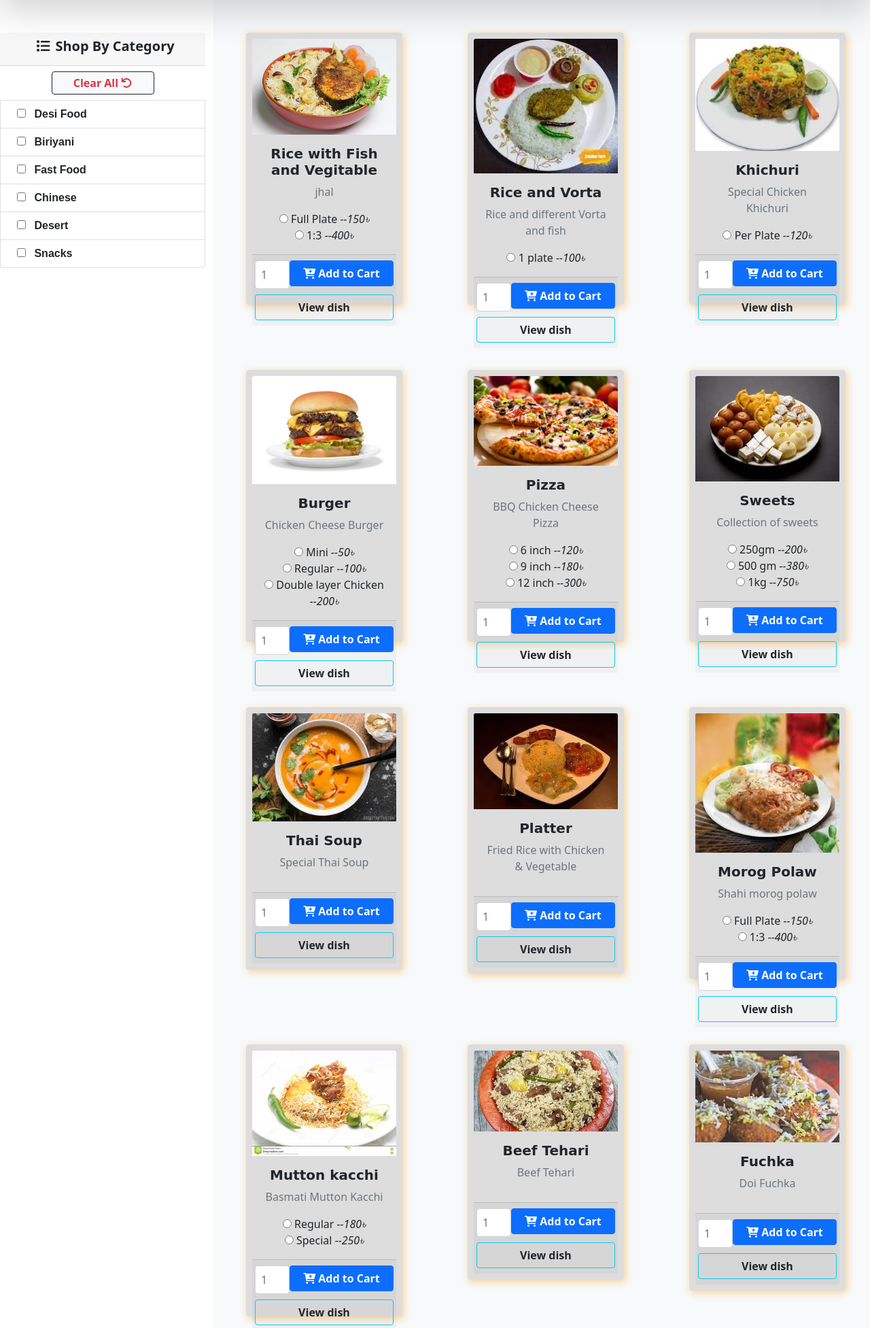
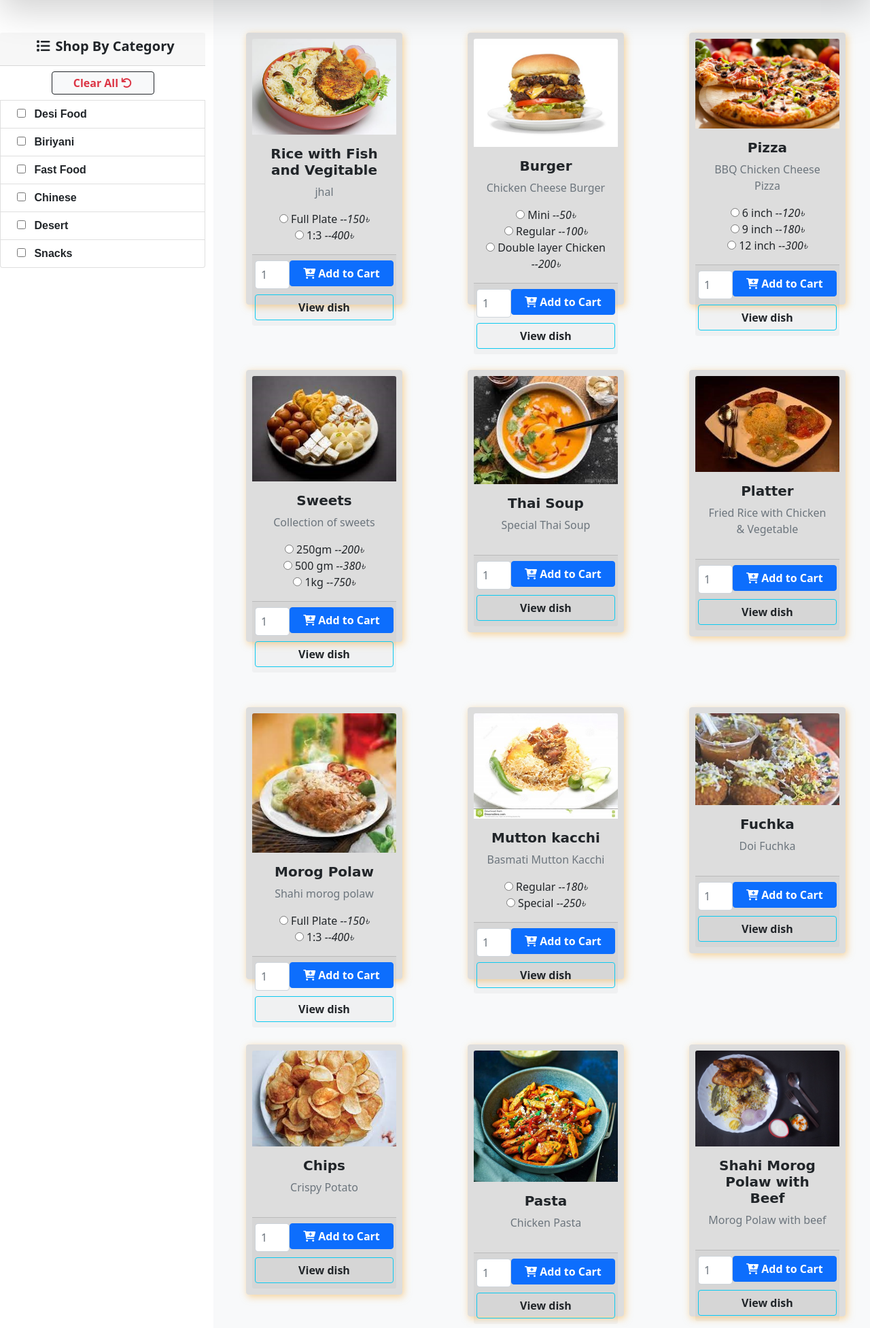
Before and after one commit to Amir6278/Online-Food-Order-System-in-PHP, a PHP site: page /Front/home.php in a window 1280 px wide. Shown: the part 501-2454 px from the top of the page at 68% size. Run offline with PHP 8.4, Linux system fonts and the light colour scheme; data comes from the database, SQL or seed files in the repository.

Commit message:
Update home.php

```diff
--- a/Front/home.php
+++ b/Front/home.php
@@ -270,7 +270,7 @@
             <?php
 
         $product_dish_id ="";
-              $product_sql = "SELECT * FROM `dish` WHERE 1 ";
+              $product_sql = "SELECT * FROM `dish` WHERE `status`= '1' ";
 
    if(isset($_GET['cat_dis']) && $_GET['cat_dis']!=''){
 
```
